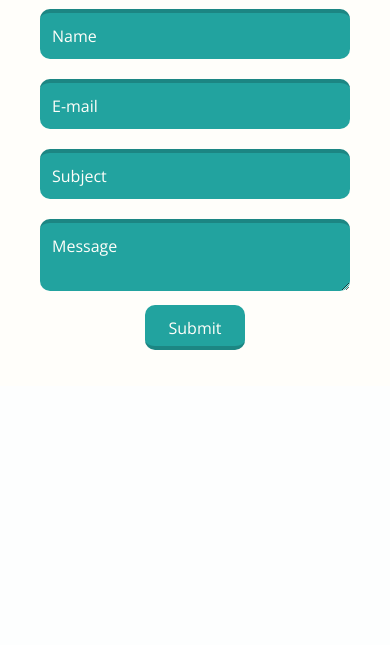
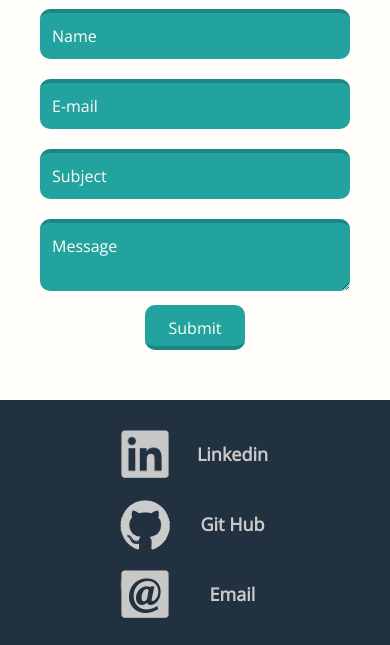
Before and after one commit to xsv24/CVWebsite, a PHP site: page / in a window 390 px wide. Shown: the part 3981-4626 px from the top of the page. Before the commit the page ends 4331 px from the top, so only its background shows below. Run offline with PHP 8.4, Linux system fonts and the light colour scheme; data comes from the database, SQL or seed files in the repository; some libraries are stand-ins or nearby versions.

Commit message:
Footer added, css split into files and new images created for the footer

```diff
--- a/index.php
+++ b/index.php
@@ -20,24 +20,28 @@
 
 <head>
   <title>Thomas Pearson CV</title>
-  <link href="thomasCV.css" rel="stylesheet" type="text/css" />
+
   <link href='http://fonts.googleapis.com/css?family=Open+Sans' rel='stylesheet' type='text/css'>
+  <link rel="stylesheet" type="text/css" href="./styles/about.css">
+  <link rel="stylesheet" type="text/css" href="./styles/containers.css">
+  <link rel="stylesheet" type="text/css" href="./styles/experiences.css">
+  <link rel="stylesheet" type="text/css" href="./styles/global.css">
+  <link rel="stylesheet" type="text/css" href="./styles/languages.css">
+  <link rel="stylesheet" type="text/css" href="./styles/resize.css">
+  <link rel="stylesheet" type="text/css" href="./styles/showcase.css">
+  <link rel="stylesheet" type="text/css" href="./styles/footer.css">
+
   <script src="https://ajax.googleapis.com/ajax/libs/jquery/3.2.1/jquery.min.js"></script>
   <script src="//cdn.jsdelivr.net/velocity/1.1.0/velocity.min.js"></script>
 
   <script src="./scripts/submit.js"></script>
   <script src="./scripts/links.js"></script>
   <script src="./scripts/list_highlight.js"></script>
+
+  <meta name="viewport" content="width=device-width, initial-scale=1">
 </head>
 
 <body>
-  <!-- Header
-  <header>
-    <div id="logo">
-      <img src="./images/codedev.png"/>
-    </div>
-  </header>
--->
   <section id="showcase">
     <img src="./images/showcase_2.png" alt="My Desk layout">
   </section>
@@ -81,7 +85,7 @@
           $name_skill_creator->create_name_skill_list(array_merge($lang_res, $concept_res, $platform_res), 12);?>
       </div>
 
-      <input type="submit" value="Git Hub" id="git_hub">
+      <input type="submit" value="Git Hub" class="git_hub">
     </div>
   </section>
 
@@ -105,9 +109,17 @@
     </form>
 
     <input id="submit" type="submit" value="Submit" name="submit">
-    <p class="center_text"></p>
+    <p id="error_text" class="center_text"></p>
 
   </div>
+
+  <footer>
+    <div class="container flex_horizontal">
+      <div class="footer_item" id="linkedin"><span id="linkedin_logo"></span> <p>Linkedin</p></div>
+      <div class="footer_item git_hub"><span id="git_hub_logo"></span><p>Git Hub</p></div>
+      <div class="footer_item" id="email_manual"><span id="email_logo"></span><p>Email</p></div>
+    </div>
+  </footer>
 
 </body>
 
--- a/scripts/submit.js
+++ b/scripts/submit.js
@@ -33,7 +33,7 @@ $(document).ready(function(){
 
         var isEmail = isEmailOkay(email);
         if(!isEmail){
-            $("#error_text").text("Please check email!");
+            $("#error_text").text("Please check email is correct");
             return false;
         }
 
--- /dev/null
+++ b/styles/about.css
@@ -0,0 +1,27 @@
+
+/* about */
+
+#about{
+    display: flex;
+    align-items: center;
+    align-content: center;
+  }
+
+  #about_pic{
+    flex: 1;
+  }
+
+  #description{
+    text-align: justify;
+    flex: 1;
+  }
+  #about_pic img{
+    display: block;
+    margin: auto;
+  }
+
+  #education{
+    text-align: justify;
+    flex:1;
+
+  }
--- /dev/null
+++ b/styles/containers.css
@@ -0,0 +1,29 @@
+.center_text{
+    text-align: center;
+  }
+  /* container classes */
+  .sub_title{
+    margin: auto;
+    width: 100%;
+    padding-bottom: 30px;
+    margin-bottom:30px;
+    font-size:20px;
+    line-height: 1.4;
+    text-align: center;
+    color:#727878;
+    border-bottom: thin solid #C7C9C9;
+  }
+
+  .container{
+    margin: auto;
+    max-width: 1100px;
+    padding-top:20px;
+    padding-left:40px;
+    padding-right:40px;
+  }
+  .center_img{
+    display: block;
+    margin: auto;
+    padding-left: 20px;
+    padding-right: 20px;
+  }
--- /dev/null
+++ b/styles/experiences.css
@@ -0,0 +1,26 @@
+/*experiences*/
+
+.exp_descript h2{
+    margin: 0px;
+    padding: 0px;
+  }
+  .exp_descript{
+    padding-bottom:30px;
+    margin-bottom:30px;
+    display: flex;
+    border-bottom: thin solid #C7C9C9;
+  }
+  .loc_date_exp h3{
+    margin: 0px;
+    padding: 0px;
+  }
+  .loc_date_exp{
+    margin-top:10px;
+    display: flex;
+    flex-direction: column;
+    width:25%;
+  }
+  .job_description{
+    margin: auto;
+    width: 60%;
+  }
--- /dev/null
+++ b/styles/footer.css
@@ -0,0 +1,49 @@
+footer{
+    margin-top:50px;
+    background-color: #22313f;
+    color: #cacaca;
+}
+footer .container{
+    margin-bottom:0px;
+    padding-bottom: 15px;
+}
+footer p{
+    font-weight: bold;
+    font-size:18px;
+    margin: auto;
+}
+.flex_horizontal{
+    display: flex;
+}
+.flex_horizontal div{
+    display: flex;
+    margin: auto;
+}
+.flex_horizontal img{
+    max-height: 50px;
+    max-width: 50px;
+    padding-right:25px;
+}
+footer .flex_horizontal div:hover{
+    color:#ffffff;
+    cursor: pointer;
+}
+footer .flex_horizontal span{
+    width:50px;
+    height: 50px;
+    padding-right: 25px;
+}
+.footer_item{
+    padding-top:10px;
+    padding-bottom: 10px;
+    min-width: 150px;
+}
+#email_logo{
+    background: url("../images/email.png") no-repeat;
+}
+#git_hub_logo{
+    background: url("../images/git_hub.png") no-repeat;
+}
+#linkedin_logo{
+    background: url("../images/linkedin.png") no-repeat;
+}
--- /dev/null
+++ b/styles/global.css
@@ -0,0 +1,90 @@
+/* Global */
+html{
+    padding: 0px;
+    margin: 0px;
+  }
+  body{
+    padding:0px;
+    padding-bottom: 0px;
+    margin: 0px;
+    font-family:  "Open Sans" !important; height: 100%;
+    font-size: 15px;
+    color: #434242;
+
+    background-color: #FFFEFA;
+  }
+
+  h1{
+    margin: 10px;
+    font-weight: 300;
+    font-size:54px;
+    text-align: center;
+    color: #22A39F;
+  }
+  h2{
+    font-weight: 300;
+    font-size:28px;
+    color: #22A39F;
+  }
+  h3{
+    font-weight: 300;
+    font-size:20px;
+  }
+  p{
+    font-weight: 100;
+    display: block;
+    font-size:16px;
+    line-height: 1.64;
+  }
+
+  ul{
+    margin-left: auto;
+    margin-right: auto;
+    padding: 0px;
+    list-style-type: none;
+  }
+
+  li{
+    font-size:16px;
+    line-height: 1.64;
+    min-width: 300px;
+    color: #434242;
+    font-weight: 100;
+  }
+  li:hover{
+    background-color: #E8E7E4;
+    cursor:default;
+  }
+
+  /* form */
+
+  input, textarea{
+    font-family:  "Open Sans" !important; height: 100%;
+    width:100%;
+    box-sizing: border-box;
+    border: none;
+    border-top: 4px solid #1C8683;
+    background: #22A39F;
+    color:#FFFEFA;
+    font-size: 16px;
+    margin-top: 10px;
+    margin-bottom :10px;
+    padding: 12px;
+    -webkit-border-radius: 10px;
+    -moz-border-radius: 10px;
+    border-radius: 10px;
+  }
+
+  input[type=submit], input[type=image]{
+    margin:auto;
+    display: block;
+    max-width: 100px;
+    max-height:45px;
+    border: none;
+    border-bottom: 4px solid #1C8683;
+    cursor: pointer;
+  }
+
+  input[type=submit]:hover, input[type=image]{
+    background: #1f9591;
+  }
--- /dev/null
+++ b/styles/languages.css
@@ -0,0 +1,26 @@
+/* Languages */
+.languages{
+    margin: auto;
+    display: flex;
+  }
+
+  .skill_star, .fill_skill_star{
+    float: right;
+    padding-left:2px;
+    text-align: left;
+    color:#C7C9C9;
+
+  }
+  .fill_skill_star{
+    color:#1C8683;
+  }
+
+  .language_exp{
+    margin: auto;
+  }
+
+  #platform_images{
+    display: flex;
+    margin: auto;
+    padding-top:50px;
+  }
--- /dev/null
+++ b/styles/resize.css
@@ -0,0 +1,66 @@
+
+/* Media Querries */
+
+@media(max-width: 880px){
+  .exp_descript{
+    flex-direction: column;
+  }
+  .loc_date_exp, .job_description{
+    width: 100%;
+  }
+  #about{
+    flex-direction: column;
+  }
+  .languages{
+    flex-direction: column;
+  }
+}
+@media(max-width:580px){
+  footer .flex_horizontal{
+    flex-direction: column;
+  }
+}
+
+@media(max-width:350px){
+
+    li{
+      min-width:200px;
+      font-size:12px;
+    }
+
+    p{
+      font-size:12px;
+    }
+
+    h1{
+      font-size:20px;
+    }
+
+    h2{
+      font-size:18px;
+    }
+
+    h3{
+      font-size:16px;
+    }
+
+    .container{
+      padding-top:5px;
+      padding-bottom: 5px;
+      margin-bottom: 5px;
+      margin-top:5px;
+    }
+    #about_pic img{
+      max-width: 250px;
+      max-height: 200px;
+    }
+    .sub_title{
+      font-size:12px;
+      padding-bottom: 5px;
+      margin-bottom: 5px;
+    }
+    .center_img{
+      width: 200px;
+      height: 200px;
+    }
+  }
--- /dev/null
+++ b/styles/showcase.css
@@ -0,0 +1,19 @@
+/* showcase */
+#showcase{
+    padding-top:0px;
+    margin-top:0px;
+    width: 100%;
+    background-image: url("../images/showcase_2.png");
+    background-size: 100% auto;
+    background-repeat: no-repeat;
+    background-attachment: fixed;
+
+  }
+
+  #showcase img{
+    display: block;
+    width: 100%;
+    height: auto;
+    margin :auto;
+    visibility: hidden;
+  }
--- a/thomasCV.css
+++ /dev/null
@@ -1,340 +0,0 @@
-/* Global */
-html{
-  padding: 0px;
-  margin: 0px;
-}
-body{
-  padding:0px;
-  padding-bottom: 20px;
-  margin: 0px;
-  font-family:  "Open Sans" !important; height: 100%;
-  font-size: 15px;
-  color: #434242;
-
-  background-color: #FFFEFA;
-}
-footer{
-  padding: 0;
-  margin: 0;
-  background-color:#22A39F;
-}
-h1{
-  margin: 10px;
-  font-weight: 300;
-  font-size:54px;
-  text-align: center;
-  color: #22A39F;
-}
-h2{
-  font-weight: 300;
-  font-size:28px;
-  color: #22A39F;
-}
-h3{
-  font-weight: 300;
-  font-size:20px;
-}
-p{
-  font-weight: 100;
-  display: block;
-  font-size:16px;
-  line-height: 1.64;
-}
-ul{
-  margin-left: auto;
-  margin-right: auto;
-  padding: 0px;
-  list-style-type: none;
-}
-
-li{
-  font-size:16px;
-  line-height: 1.64;
-  min-width: 300px;
-  color: #434242;
-  font-weight: 100;
-}
-li:hover{
-  background-color: #E8E7E4;
-  cursor:default;
-}
-
-/* form */
-
-input, textarea{
-  font-family:  "Open Sans" !important; height: 100%;
-  width:100%;
-  box-sizing: border-box;
-  border: none;
-  border-top: 4px solid #1C8683;
-  background: #22A39F;
-  color:#FFFEFA;
-  font-size: 16px;
-  margin-top: 10px;
-  margin-bottom :10px;
-  padding: 12px;
-  -webkit-border-radius: 10px;
-  -moz-border-radius: 10px;
-  border-radius: 10px;
-}
-
-input[type=submit], input[type=image]{
-  margin:auto;
-  display: block;
-  max-width: 100px;
-  max-height:45px;
-  border: none;
-  border-bottom: 4px solid #1C8683;
-  cursor: pointer;
-}
-
-input[type=submit]:hover, input[type=image]{
-  background: #1f9591;
-}
-
-
-
-.center_text{
-  text-align: center;
-}
-/* container classes */
-.sub_title{
-  margin: auto;
-  width: 100%;
-  padding-bottom: 30px;
-  margin-bottom:30px;
-  font-size:20px;
-  line-height: 1.4;
-  text-align: center;
-  color:#727878;
-  border-bottom: thin solid #C7C9C9;
-}
-
-.container{
-  margin: auto;
-  max-width: 1100px;
-  padding-top:20px;
-  padding-left:40px;
-  padding-right:40px;
-}
-
-.languages{
-  margin: auto;
-  display: flex;
-}
-
-.skill_star, .fill_skill_star{
-  float: right;
-  padding-left:2px;
-  text-align: left;
-  color:#C7C9C9;
-
-}
-.fill_skill_star{
-  color:#1C8683;
-}
-
-.language_exp{
-  margin: auto;
-}
-
-#platform_images{
-  display: flex;
-  margin: auto;
-  padding-top:50px;
-}
-/* header logo */
-
-header{
-  position: fixed;
-  background-color: #ffffff;
-  width: 100%;
-}
-
-header #logo{
-  padding: 0px;
-  margin: auto;
-  border-bottom: 3px solid #DDD;
-}
-
-header #logo img{
-  padding-left:50px;
-  padding-top: 5px;
-  padding-bottom: 5px;
-  width: 100px;
-  height: 50px;
-
-
-}
-
-/* showcase */
-#showcase{
-  padding-top:0px;
-  margin-top:0px;
-  width: 100%;
-  background-image: url("./images/showcase_2.png");
-  background-size: 100% auto;
-  background-repeat: no-repeat;
-  background-attachment: fixed;
-
-}
-
-#showcase img{
-  display: block;
-  width: 100%;
-  height: auto;
-  margin :auto;
-  visibility: hidden;
-}
-
-/* about */
-
-#about{
-  display: flex;
-  align-items: center;
-  align-content: center;
-}
-
-#description{
-  text-align: justify;
-  flex: 1;
-}
-.center_img{
-  display: block;
-  margin: auto;
-  padding-left: 20px;
-  padding-right: 20px;
-}
-#about_pic{
-  flex: 1;
-}
-
-#about_pic img{
-  display: block;
-  margin: auto;
-}
-
-#education{
-  text-align: justify;
-  flex:1;
-
-}
-
-/*experiences*/
-
-.exp_descript h2{
-  margin: 0px;
-  padding: 0px;
-}
-.exp_descript{
-  padding-bottom:30px;
-  margin-bottom:30px;
-  display: flex;
-  border-bottom: thin solid #C7C9C9;
-}
-.loc_date_exp h3{
-  margin: 0px;
-  padding: 0px;
-}
-.loc_date_exp{
-  margin-top:10px;
-  display: flex;
-  flex-direction: column;
-  width:25%;
-}
-.job_description{
-  margin: auto;
-  width: 60%;
-}
-
-
-/* Nav List */
-header nav{
-  flex:1;
-  margin: 0;
-  padding:0;
-}
-
-header a{
-  display: block;
-  text-align: center;
-  text-decoration: none;
-  text-transform: uppercase;
-  font-size: 16px;
-}
-
-header ul{
-  list-style-type: none;
-  padding-top: 30px;
-  margin: 0;
-}
-
-header li{
-  float:left;
-  padding: 0 20px 0 20px;
-}
-
-header li a{
-   color:#1B1B19;
-}
-header li a:hover{
-  font-weight:bold
-}
-
-/* Media Querries */
-
-@media(max-width: 880px){
-  .exp_descript{
-    flex-direction: column;
-  }
-  .loc_date_exp, .job_description{
-    width: 100%;
-  }
-  #about{
-    flex-direction: column;
-  }
-  .languages{
-    flex-direction: column;
-  }
-}
-
-@media(max-width:350px){
-
-    li{
-      min-width:200px;
-      font-size:12px;
-    }
-
-    p{
-      font-size:12px;
-    }
-
-    h1{
-      font-size:28px;
-    }
-
-    h2{
-      font-size:20px;
-    }
-
-    h3{
-      font-size:18px;
-    }
-
-    .container{
-      padding-top:5px;
-      padding-bottom: 5px;
-      margin-bottom: 5px;
-      margin-top:5px;
-    }
-
-    .sub_title{
-      font-size:12px;
-      padding-bottom: 5px;
-      margin-bottom: 5px;
-    }
-    .center_img{
-      width: 200px;
-      height: 200px;
-    }
-  }
```
Also changed, not shown: scripts/links.js (+31 -6 lines), images/email.png (added), images/email_white.png (added), images/git_hub.png (added), images/git_hub_white.png (added), images/linkedin.png (added), images/linkedin_white.png (added).
